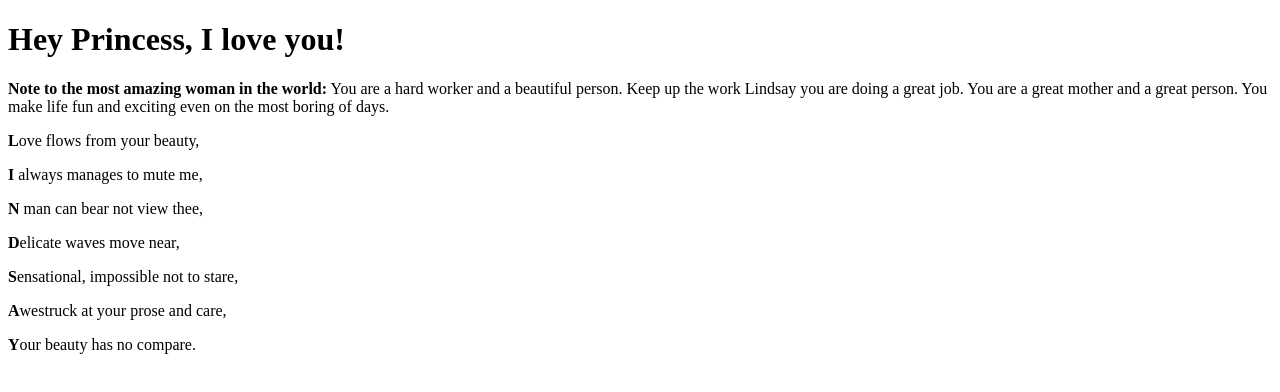
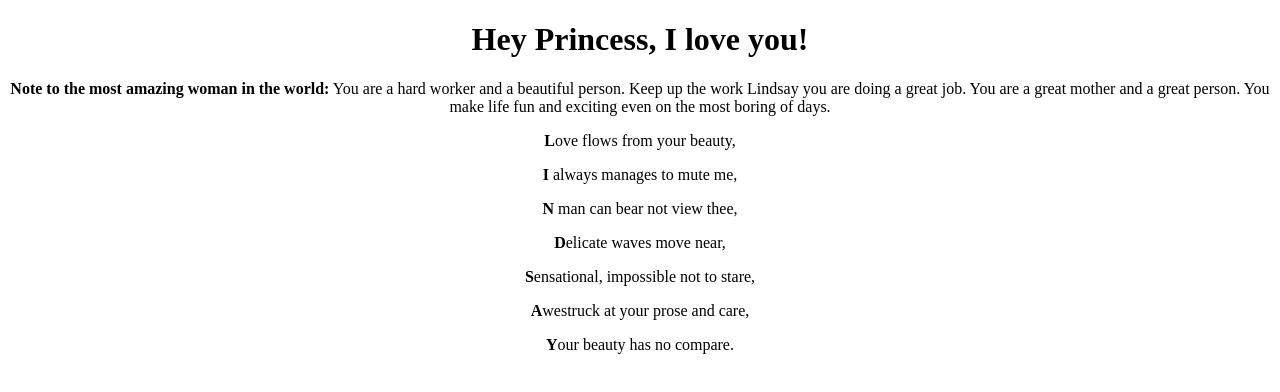
Before and after one commit to OdenRagnor/my-backend, a website: page Public/index.html in a window 1280 px wide. Drawn offline with Linux system fonts and the light colour scheme.

Commit message:
added styles.css to HTML

```diff
--- a/Public/index.html
+++ b/Public/index.html
@@ -4,6 +4,7 @@
     <meta charset="UFT-8">
     <meta name="viewport" content=""width=device-width, intitial-scale="1.0">
     <title>Happy Valentines Day Lindsay</title>
+    <link rel="stylesheet" href="styles.css">
 </head>
 <body>
 
--- a/Public/styles.css
+++ b/Public/styles.css
@@ -0,0 +1,11 @@
+#intro {
+    text-align: center;
+}
+
+#note {
+    text-align: center;
+}
+
+.poem {
+    text-align: center;
+}
```
